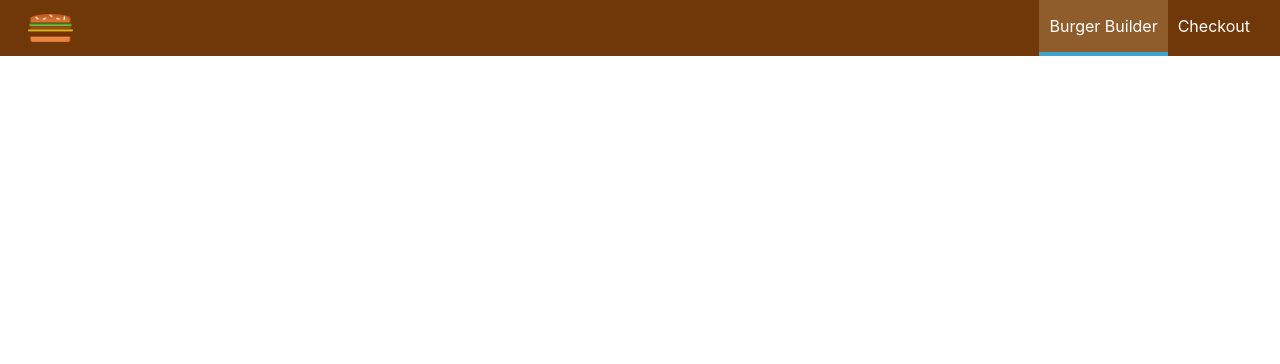
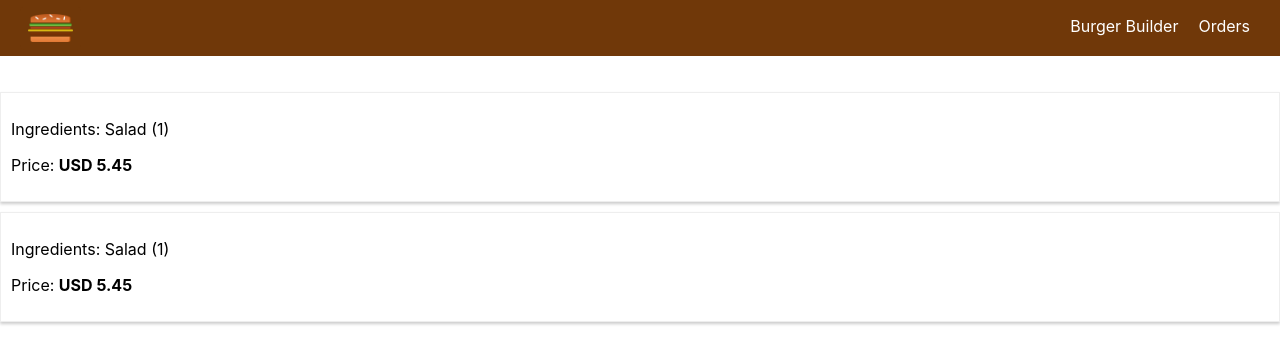
Before and after one commit to gabriellequan29/burger-app, a React (Create React App) app: page /orders in a window 1280 px wide. Shown: the top 364 px of the page. Built offline with nearby package versions, Linux system fonts and the light colour scheme.

Commit message:
set up order page

```diff
--- a/src/App.js
+++ b/src/App.js
@@ -4,6 +4,7 @@
 import Layout from './hoc/Layout/Layout';
 import BurgerBuilder from './containers/BurgerBuilder/BurgerBuilder';
 import Checkout from './containers/Checkout/Checkout';
+import Orders from './containers/Orders/Orders';
 
 
 class App extends Component {
@@ -13,6 +14,7 @@
         <Layout>
           <Switch>
             <Route path="/checkout" component={Checkout} />
+            <Route path="/orders" component={Orders} />
             <Route path="/" exact component={BurgerBuilder} />
           </Switch>
         </Layout>
--- a/src/components/Navigation/NavigationItems/NavigationItem/NavigationItem.js
+++ b/src/components/Navigation/NavigationItems/NavigationItem/NavigationItem.js
@@ -1,12 +1,12 @@
 import React from 'react';
+import { NavLink } from 'react-router-dom';
 
 import styles from './NavigationItem.module.css';
 
 const navigationItem = (props) => (
         <li className={styles.NavigationItem}>
-            <a
-                href={props.link}
-                className={props.active ? styles.active : null}>{props.children}</a>
+            <NavLink
+                to={props.link}>{props.children}</NavLink>
         </li>
 );
 
--- a/src/components/Navigation/NavigationItems/NavigationItems.js
+++ b/src/components/Navigation/NavigationItems/NavigationItems.js
@@ -5,8 +5,8 @@
 
 const navigationItems = () => (
     <ul className={styles.NavigationItems}>
-        <NavigationItem link="/" active>Burger Builder</NavigationItem>
-        <NavigationItem link="/">Checkout</NavigationItem>
+        <NavigationItem link="/">Burger Builder</NavigationItem>
+        <NavigationItem link="/orders">Orders</NavigationItem>
     </ul>
 );
 
--- /dev/null
+++ b/src/components/Order/Order.js
@@ -0,0 +1,12 @@
+import React from 'react';
+
+import styles from './Order.module.css';
+
+const order = (props) => (
+    <div className={styles.Order}>
+        <p>Ingredients: Salad (1)</p>
+        <p>Price: <strong>USD 5.45</strong></p>
+    </div>
+);
+
+export default order;
--- /dev/null
+++ b/src/components/Order/Order.module.css
@@ -0,0 +1,8 @@
+.Order {
+  width: 100%;
+  border: 1px solid #eee;
+  box-shadow: 0 2px 3px #ccc;
+  padding: 10px;
+  margin: 10px auto;
+  box-sizing: border-box;
+}
--- /dev/null
+++ b/src/containers/Orders/Orders.js
@@ -0,0 +1,17 @@
+import React, { Component } from 'react';
+
+import Order from '../../components/Order/Order';
+
+class Orders extends Component {
+    render () {
+        return (
+            <div>
+                <Order />
+                <Order />
+            </div>
+
+        );
+    }
+}
+
+export default Orders;
```
